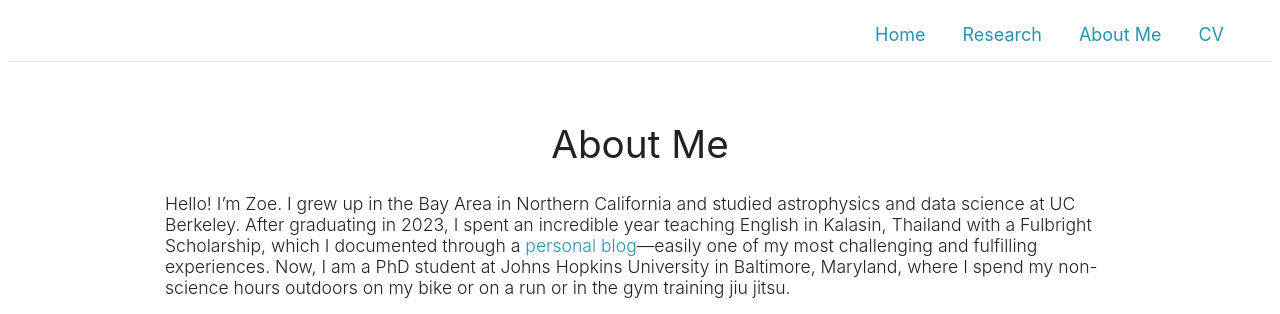
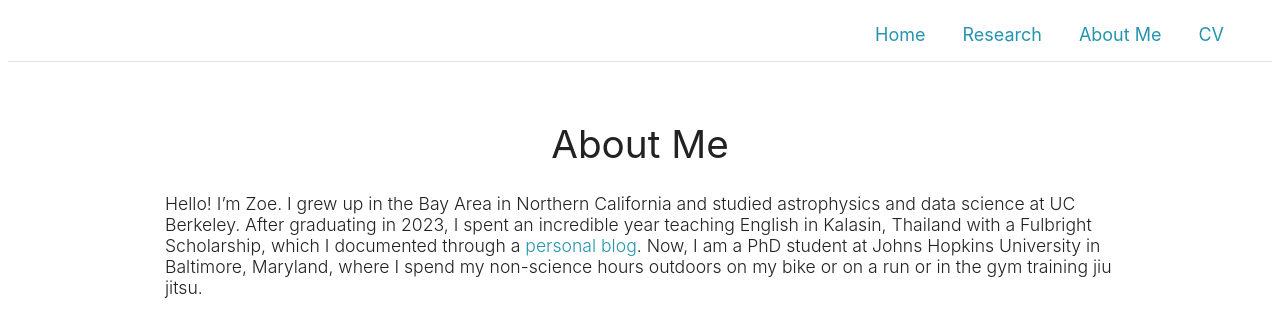
Before and after one commit to zoekko/zoekko.github.io, a Jekyll site: the page built from about.md, in a window 1280 px wide, cut to the strip 0-314 px from the top of the page. Built offline with Jekyll 4.4.1, drawn with Linux system fonts in a browser that asks for light colours.

Commit message:
Update about.md

```diff
--- a/about.md
+++ b/about.md
@@ -8,7 +8,7 @@ title: About Me
 </div>
 
 <div style="text-align: left;">
-Hello! I’m Zoe. I grew up in the Bay Area in Northern California and studied astrophysics and data science at UC Berkeley. After graduating in 2023, I spent an incredible year teaching English in Kalasin, Thailand with a Fulbright Scholarship, which I documented through a <a href="https://zoeko555.wixsite.com/zoeko" target="_blank">personal blog</a>—easily one of my most challenging and fulfilling experiences. Now, I am a PhD student at Johns Hopkins University in Baltimore, Maryland, where I spend my non-science hours outdoors on my bike or on a run or in the gym training jiu jitsu.
+Hello! I’m Zoe. I grew up in the Bay Area in Northern California and studied astrophysics and data science at UC Berkeley. After graduating in 2023, I spent an incredible year teaching English in Kalasin, Thailand with a Fulbright Scholarship, which I documented through a <a href="https://zoeko555.wixsite.com/zoeko" target="_blank">personal blog</a>. Now, I am a PhD student at Johns Hopkins University in Baltimore, Maryland, where I spend my non-science hours outdoors on my bike or on a run or in the gym training jiu jitsu.
 </div>
 
 <div style="display: flex; justify-content: space-around; margin-top: 20px;">
```
